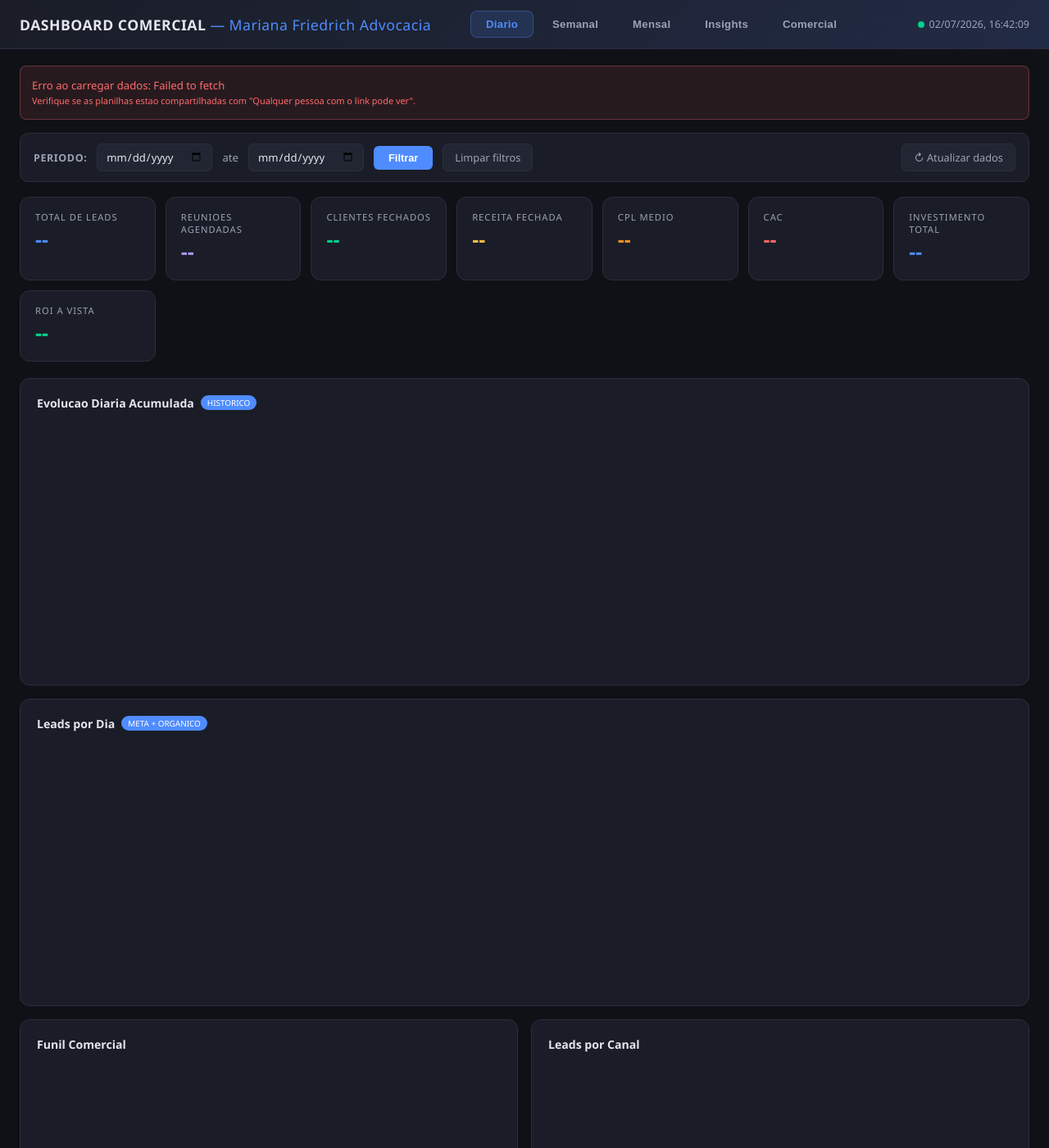
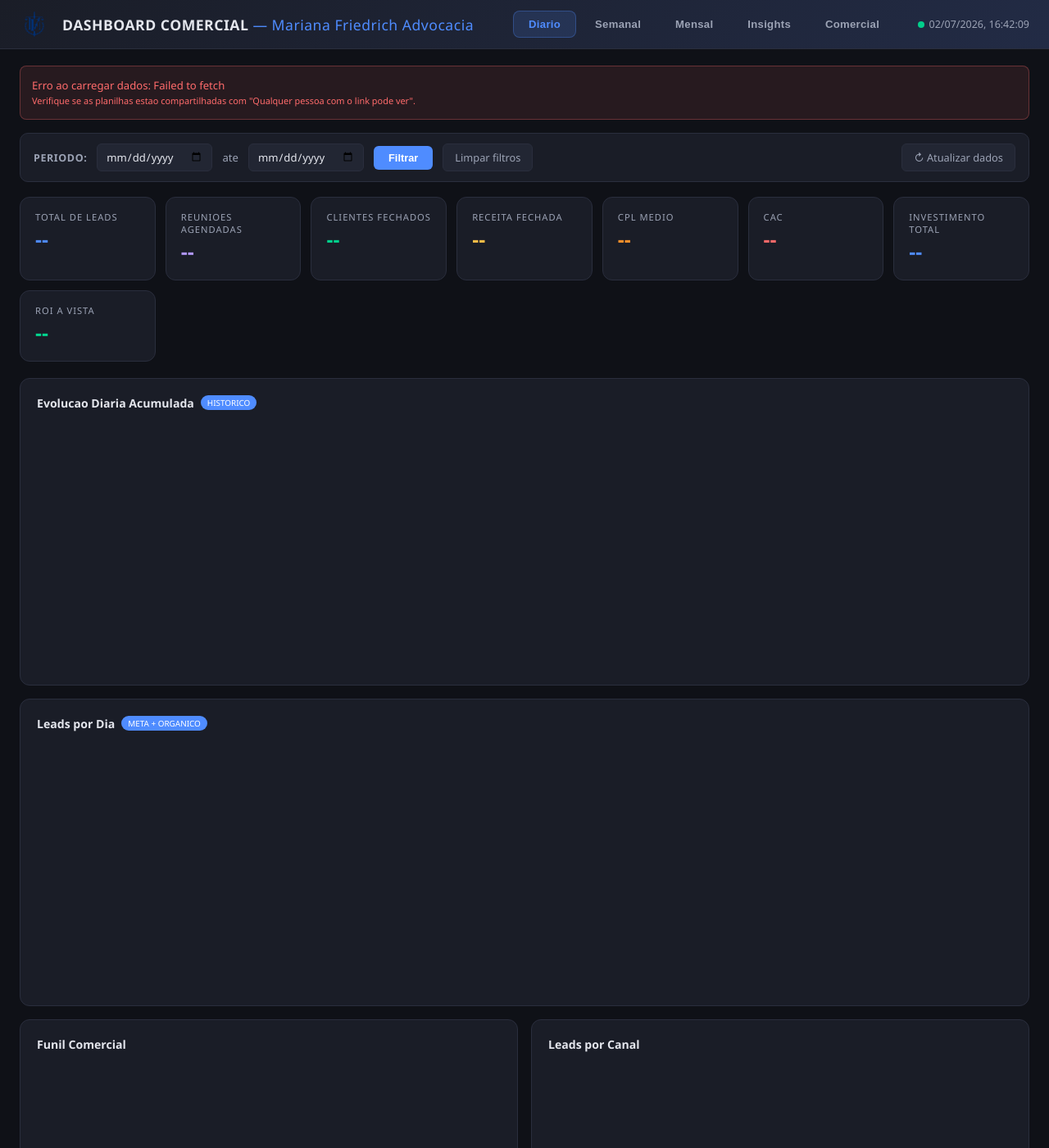
Before and after one commit to advogadamarianaf-oss/MFA, a Jekyll site: the page docs/dashboard/index.html, which Jekyll copies as it is, in a window 1280 px wide and 1400 px high. Shown: the whole window at 82% size. Built offline with Jekyll 4.4.1, drawn with Linux system fonts in a browser that asks for light colours.

Commit message:
feat: adicionar logo MF na navbar e favicon na aba do navegador
Co-Authored-By: Claude Opus 4.6 <noreply@anthropic.com>

```diff
--- a/docs/dashboard/index.html
+++ b/docs/dashboard/index.html
@@ -4,7 +4,7 @@
 <meta charset="UTF-8">
 <meta name="viewport" content="width=device-width, initial-scale=1.0">
 <title>Dashboard Comercial — Mariana Friedrich Advocacia</title>
-<link rel="icon" href="../assets/images/favicon.ico">
+<link rel="icon" type="image/png" href="../assets/logo-icon.png">
 <script src="https://cdn.jsdelivr.net/npm/chart.js@4.4.7/dist/chart.umd.min.js"></script>
 <style>
 *{margin:0;padding:0;box-sizing:border-box}
@@ -19,6 +19,7 @@ body{font-family:'Segoe UI',system-ui,-apple-system,sans-serif;background:var(--
 /* Navbar */
 .navbar{background:linear-gradient(135deg,#1a1d27 0%,#222b45 100%);border-bottom:1px solid var(--border);display:flex;align-items:center;justify-content:space-between;padding:0 24px;height:60px;position:sticky;top:0;z-index:100}
 .navbar-left{display:flex;align-items:center;gap:16px}
+.navbar-logo{height:36px;width:auto;border-radius:4px}
 .navbar-title{font-size:1.1rem;font-weight:700;letter-spacing:.5px;white-space:nowrap}
 .navbar-title span{color:var(--accent);font-weight:400}
 .navbar-tabs{display:flex;gap:4px;margin-left:32px}
@@ -180,6 +181,7 @@ tr:hover td{background:rgba(79,140,255,.04)}
 <nav class="navbar">
   <div class="navbar-left">
     <button class="hamburger" onclick="toggleSidebar()" aria-label="Menu">&#9776;</button>
+    <img src="../assets/logo-icon.png" alt="MF" class="navbar-logo">
     <div class="navbar-title">DASHBOARD COMERCIAL <span>— Mariana Friedrich Advocacia</span></div>
     <div class="navbar-tabs">
       <button class="tab-btn active" data-tab="diario" onclick="switchTab('diario')">Diario</button>
```
